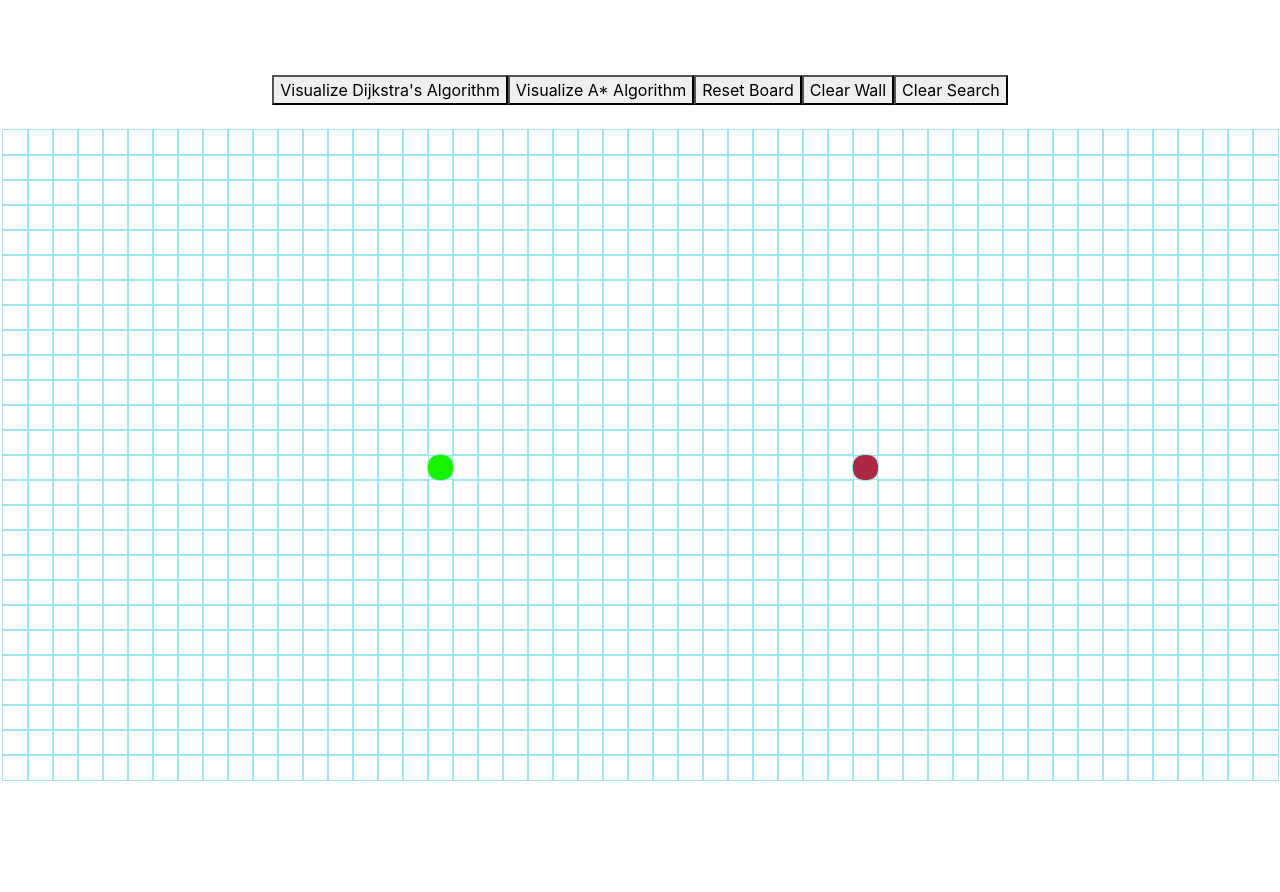
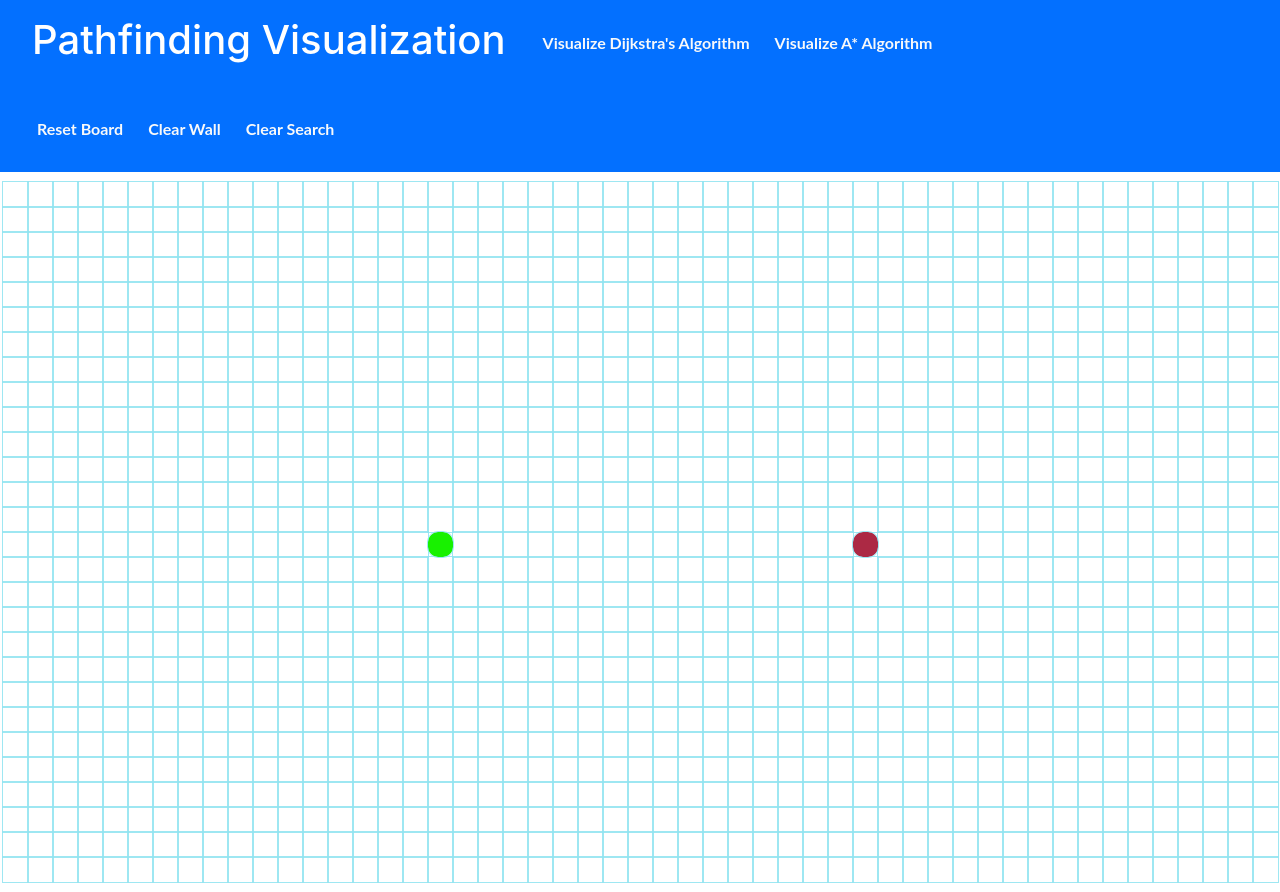
Before and after one commit to Neilotha/pathfinding-visualization-web, a React (Create React App) app: page / in a window 1280 px wide. Before the commit the page ends 805 px from the top, so only its background shows below. Built offline with nearby package versions, Linux system fonts and the light colour scheme.

Commit message:
Refined UI

```diff
--- a/src/PathfindingVisualization/PathfindingVisualization.css
+++ b/src/PathfindingVisualization/PathfindingVisualization.css
@@ -1,10 +1,36 @@
 .grid {
-  margin: 25px auto;
+  margin: 10px auto;
 
 }
 
 .panel {
-  margin: 75px 0 0;
+  width: 100%;
+  overflow: hidden;
+  min-height: 4rem;
+  background-color: rgb(3, 112, 255);
+}
+
+
+.title {
+  margin-left: 2rem;
+  color: white;
+  float: left;
+  margin-top: 1rem;
+  margin-bottom: 1rem;
+}
+
+.btn-group {
+  float: left;
+  margin: 1.5rem;
+}
+
+.btn {
+  font-weight: 700;
+  font-family: "Lato", Helvetica, Arial, sans-serif;
+}
+
+.btn-outline-light {
+  border-color: rgba(240, 248, 255, 0);
 }
 
 .row {
--- a/src/PathfindingVisualization/PathfindingVisualization.jsx
+++ b/src/PathfindingVisualization/PathfindingVisualization.jsx
@@ -241,18 +241,23 @@ export default class PathfindingVisualization extends Component {
     return (
       <>
         <div className="panel">
-          <button onClick={() => this.visualizeDijkstra()}>
-            Visualize Dijkstra's Algorithm
-          </button>
-          <button onClick={() => this.visualizeAstar()}>
-            Visualize A* Algorithm
-          </button>
+          <h1 className='title'>Pathfinding Visualization</h1>
+          <div className='btn-group' role="group">
+            <button type="button" className="btn btn-outline-light" onClick={() => this.visualizeDijkstra()}>
+              Visualize Dijkstra's Algorithm
+            </button>
+            <button type="button" className="btn btn-outline-light" onClick={() => this.visualizeAstar()}>
+              Visualize A* Algorithm
+            </button>
+          </div>
           {/* <button onClick = {() => this.handleStartToggle()}>Start</button>
           <button onClick = {() => this.handleFinishToggle()}>Finish</button>
           <button onClick = {() => this.handleWallToggle()}>Wall</button> */}
-          <button onClick = {() => this.handleReset()}>Reset Board</button>
-          <button onClick = {() => this.handleClearWall()}>Clear Wall</button>
-          <button onClick = {() => this.handleClearSearch()}>Clear Search</button>
+          <div className='btn-group' role="group">
+            <button type="button" className='btn btn-outline-light' onClick = {() => this.handleReset()}>Reset Board</button>
+            <button type="button" className='btn btn-outline-light' onClick = {() => this.handleClearWall()}>Clear Wall</button>
+            <button type="button" className='btn btn-outline-light' onClick = {() => this.handleClearSearch()}>Clear Search</button>
+          </div>
         </div>
         <div className='grid noselect'>
           {grid.map((row, rowId) => {
@@ -283,10 +288,14 @@ export default class PathfindingVisualization extends Component {
   }
 }
 
+function convertRemToPixels(rem) {
+  return rem * parseFloat(getComputedStyle(document.documentElement).fontSize);
+}
+
 // Initialize an 2D array of nodes
 const initializeGrid = () => {
   const grid = [];
-  const height = window.innerHeight - 150;
+  const height = window.innerHeight - convertRemToPixels(6);
   const width = window.innerWidth;
   const totalRow = Math.floor( height / 25 );
   const totalCol = Math.floor( width / 25 );
```
